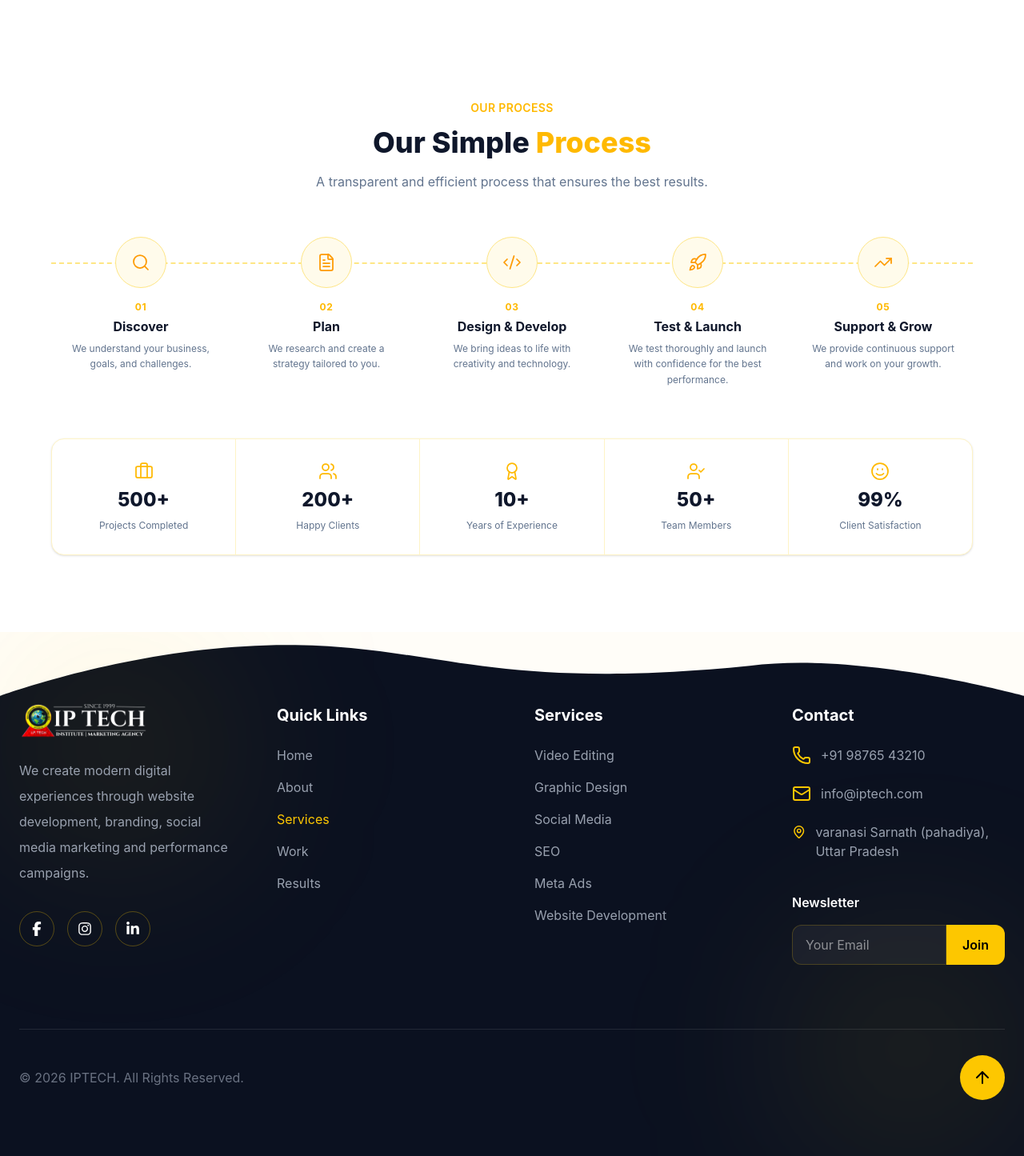
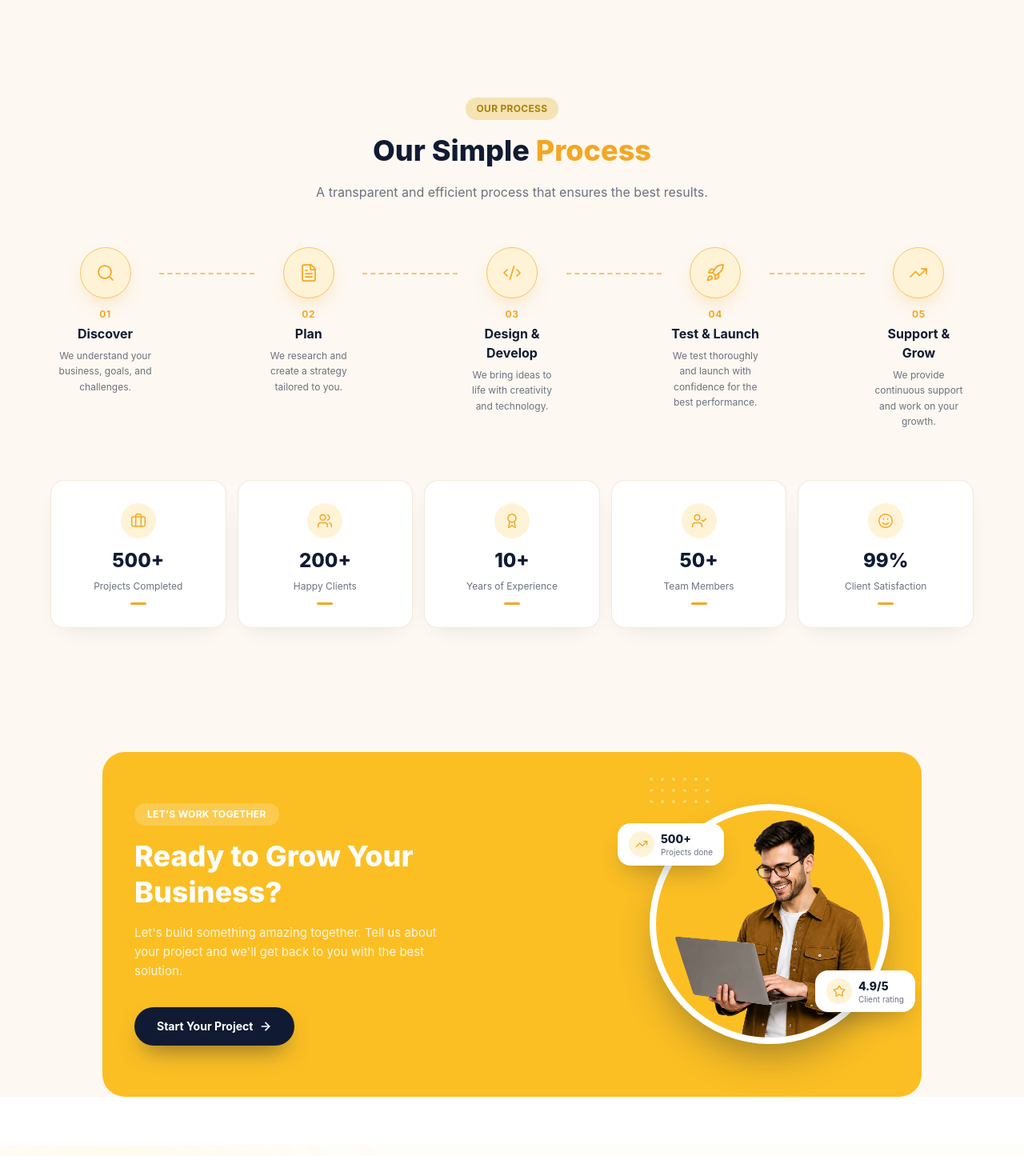
Before and after one commit to akhileshBhardwaj/iptech-portfolio, a React (Vite) app: page /services in a window 1280 px wide. Shown: the part 2320-3765 px from the top of the page at 80% size. Built offline with nearby package versions, Linux system fonts and the light colour scheme.

Commit message:
service page complete

```diff
--- /dev/null
+++ b/src/components/servicePage/CTAsection/CTASection.jsx
@@ -0,0 +1,200 @@
+import React from "react";
+import { ArrowRight, TrendingUp, Star } from "lucide-react";
+import image from '../../../assets/images/services/service_cta-img-Photoroom.png'
+
+const CTASection = ({
+  eyebrow = "LET'S WORK TOGETHER",
+  heading = "Ready to Grow Your Business?",
+  description = "Let's build something amazing together. Tell us about your project and we'll get back to you with the best solution.",
+  buttonText = "Start Your Project",
+  onButtonClick,
+  stats = [
+    {
+      icon: TrendingUp,
+      value: "500+",
+      label: "Projects done",
+    },
+    {
+      icon: Star,
+      value: "4.9/5",
+      label: "Client rating",
+    },
+  ],
+}) => {
+  // Icon components ko variable me store karna zaroori hai
+  const StatIconOne = stats[0]?.icon;
+  const StatIconTwo = stats[1]?.icon;
+
+  return (
+    <section className=" max-w-[80%] w-full mx-auto my-15 px-10 relative overflow-hidden rounded-[28px] bg-[#FBBF24]">
+      {/* Dotted Texture */}
+
+      <div className="pointer-events-none absolute right-[26%] top-8 hidden grid-cols-6 gap-2.5 opacity-40 sm:grid">
+        {Array.from({ length: 18 }).map((_, i) => (
+          <span key={i} className="h-1 w-1 rounded-full bg-white" />
+        ))}
+      </div>
+
+      {/* Main Content */}
+
+      <div className="relative z-10 flex h-full flex-col items-start gap-8 sm:flex-row sm:items-center sm:justify-between">
+        {/* LEFT */}
+
+        <div className="max-w-lg py-8 sm:py-16">
+          {/* Eyebrow */}
+
+          <span className="inline-block rounded-full bg-white/20 px-4 py-1.5 text-xs font-bold tracking-wide text-white backdrop-blur-sm">
+            {eyebrow}
+          </span>
+
+          {/* Heading */}
+
+          <h2 className="mt-4 text-3xl font-extrabold leading-tight text-white md:text-4xl">
+            {heading}
+          </h2>
+
+          {/* Description */}
+
+          <p className="mt-4 max-w-sm text-sm leading-relaxed text-white/85 md:text-[15px]">
+            {description}
+          </p>
+
+          {/* Button */}
+
+          <button
+            onClick={onButtonClick}
+            className="
+              mt-8
+              inline-flex
+              items-center
+              gap-2
+              rounded-full
+              bg-[#101B33]
+              px-7
+              py-3.5
+              text-sm
+              font-bold
+              text-white
+              shadow-[0_14px_30px_-12px_rgba(16,27,51,0.6)]
+              transition-transform
+              hover:scale-[1.03]
+              active:scale-[0.98]
+            "
+          >
+            {buttonText}
+
+            <ArrowRight className="h-4 w-4" strokeWidth={2.5} />
+          </button>
+        </div>
+
+        {/* RIGHT IMAGE */}
+
+        <div className="relative mx-auto mt-4 h-56 w-56 shrink-0 sm:mx-0 sm:-mb-14 sm:-mt-14 sm:h-75 sm:w-75">
+          <div className="h-full w-full overflow-hidden rounded-full border-[6px] border-white shadow-[0_25px_50px_-15px_rgba(16,27,51,0.4)] sm:border-8">
+            <img
+              src={image}
+              alt="Person working on a laptop"
+              className="h-full w-full object-cover"
+            />
+          </div>
+
+          {/* Floating Chip - Top */}
+
+          {stats[0] && StatIconOne && (
+            <div
+              className="
+                absolute
+                -left-6
+                top-2
+                flex
+                items-center
+                gap-2
+                rounded-2xl
+                bg-white
+                px-3.5
+                py-2.5
+                shadow-[0_15px_30px_-10px_rgba(16,27,51,0.3)]
+                sm:-left-10
+                sm:top-6
+              "
+            >
+              <span
+                className="
+                  flex
+                  h-8
+                  w-8
+                  items-center
+                  justify-center
+                  rounded-full
+                  bg-[#FEF3D6]
+                "
+              >
+                <StatIconOne
+                  className="h-4 w-4 text-[#F5A623]"
+                  strokeWidth={2}
+                />
+              </span>
+
+              <div className="leading-tight">
+                <p className="text-sm font-extrabold text-[#101B33]">
+                  {stats[0].value}
+                </p>
+
+                <p className="text-[10px] text-[#6B7280]">{stats[0].label}</p>
+              </div>
+            </div>
+          )}
+
+          {/* Floating Chip - Bottom */}
+
+          {stats[1] && StatIconTwo && (
+            <div
+              className="
+                absolute
+                -right-4
+                bottom-4
+                flex
+                items-center
+                gap-2
+                rounded-2xl
+                bg-white
+                px-3.5
+                py-2.5
+                shadow-[0_15px_30px_-10px_rgba(16,27,51,0.3)]
+                sm:-right-8
+                sm:bottom-10
+              "
+            >
+              <span
+                className="
+                  flex
+                  h-8
+                  w-8
+                  items-center
+                  justify-center
+                  rounded-full
+                  bg-[#FEF3D6]
+                "
+              >
+                <StatIconTwo
+                  className="h-4 w-4 text-[#F5A623]"
+                  strokeWidth={2}
+                />
+              </span>
+
+              <div className="leading-tight">
+                <p className="text-sm font-extrabold text-[#101B33]">
+                  {stats[1].value}
+                </p>
+
+                <p className="text-[10px] text-[#6B7280]">{stats[1].label}</p>
+              </div>
+            </div>
+          )}
+        </div>
+      </div>
+    </section>
+  );
+};
+
+export default CTASection;
--- a/src/components/servicePage/WhyChooseus/WhyChooseSection.jsx
+++ b/src/components/servicePage/WhyChooseus/WhyChooseSection.jsx
@@ -103,7 +103,7 @@ const WhyChooseSection = () => {
             breakpoints={{
               1024: { slidesPerView: 3, slidesPerGroup: 1 },
             }}
-            className="!overflow-hidden !pb-2"
+            className="overflow-hidden! pb-2!"
           >
             {whyChooseData.map((item, index) => (
               <SwiperSlide key={item.title}>
--- a/src/components/servicePage/processSection/OurProcessSection.jsx
+++ b/src/components/servicePage/processSection/OurProcessSection.jsx
@@ -5,7 +5,7 @@ import StatsBar from "./StatsBar";
 
 const OurProcessSection = () => {
   return (
-    <section className="w-full bg-transparent px-6 py-16 md:py-24">
+    <section className="w-full  px-6 py-16 md:py-24">
       <div className="mx-auto max-w-6xl">
         {/* ---------- HEADER ---------- */}
         <div className="mx-auto mb-14 max-w-2xl text-center">
@@ -14,7 +14,7 @@ const OurProcessSection = () => {
             whileInView={{ opacity: 1, y: 0 }}
             viewport={{ once: true }}
             transition={{ duration: 0.5 }}
-            className="inline-block text-sm font-semibold tracking-wide text-amber-400"
+            className="inline-block rounded-full bg-[#F6E3B4] px-3.5 py-1.5 text-xs font-bold tracking-wide text-[#A9800F]"
           >
             OUR PROCESS
           </motion.span>
@@ -24,9 +24,9 @@ const OurProcessSection = () => {
             whileInView={{ opacity: 1, y: 0 }}
             viewport={{ once: true }}
             transition={{ duration: 0.5, delay: 0.1 }}
-            className="mt-3 text-3xl font-extrabold text-slate-900 sm:text-4xl"
+            className="mt-4 text-3xl font-extrabold leading-tight text-[#101B33] sm:text-4xl"
           >
-            Our Simple <span className="text-amber-400">Process</span>
+            Our Simple <span className="text-[#F5A623]">Process</span>
           </motion.h2>
 
           <motion.p
@@ -34,7 +34,7 @@ const OurProcessSection = () => {
             whileInView={{ opacity: 1, y: 0 }}
             viewport={{ once: true }}
             transition={{ duration: 0.5, delay: 0.2 }}
-            className="mt-4 text-sm leading-relaxed text-slate-500 sm:text-base"
+            className="mt-4 text-sm leading-relaxed text-[#6B7280] sm:text-base"
           >
             A transparent and efficient process that ensures the best results.
           </motion.p>
--- a/src/components/servicePage/processSection/ProcessStep.jsx
+++ b/src/components/servicePage/processSection/ProcessStep.jsx
@@ -11,20 +11,20 @@ const ProcessStep = ({ number, icon: Icon, title, description, index }) => {
       className="relative z-10 flex flex-1 flex-col items-center px-2 text-center"
     >
       {/* Icon circle */}
-      <div className="mb-4 flex h-16 w-16 shrink-0 items-center justify-center rounded-full border border-amber-200 bg-amber-50">
-        <Icon className="h-6 w-6 text-amber-500" strokeWidth={1.75} />
+      <div className="mb-3 flex h-16 w-16 shrink-0 items-center justify-center rounded-full border border-[#F7C567] bg-[#FEF3D6] shadow-[0_10px_25px_-12px_rgba(245,166,35,0.5)]">
+        <Icon className="h-6 w-6 text-[#F5A623]" strokeWidth={1.75} />
       </div>
 
       {/* Number */}
-      <span className="mb-1 text-xs font-bold tracking-wider text-amber-400">
+      <span className="mb-1 text-xs font-bold tracking-wider text-[#F5A623]">
         {number}
       </span>
 
       {/* Title */}
-      <h3 className="mb-1.5 text-base font-bold text-slate-900">{title}</h3>
+      <h3 className="mb-1.5 text-base font-bold text-[#101B33]">{title}</h3>
 
       {/* Description */}
-      <p className="max-w-[180px] text-xs leading-relaxed text-slate-500">
+      <p className="max-w-45 text-xs leading-relaxed text-[#6B7280]">
         {description}
       </p>
     </motion.div>
--- a/src/components/servicePage/processSection/ProcessSteps.jsx
+++ b/src/components/servicePage/processSection/ProcessSteps.jsx
@@ -1,15 +1,30 @@
-import React from "react";
+import React, { Fragment } from "react";
 import { processData } from "./processData";
 import ProcessStep from "./ProcessStep";
 
+const Connector = () => (
+  <>
+    {/* Horizontal connector - desktop/tablet only, aligned to icon center (h-16 → center at 32px) */}
+    <div
+      className="mt-8 hidden h-0.5 flex-1 shrink border-t-2 border-dashed border-[#F5C567] sm:block"
+      aria-hidden="true"
+    />
+    {/* Vertical connector - mobile only */}
+    <div
+      className="block h-8 w-0.5 border-l-2 border-dashed border-[#F5C567] sm:hidden"
+      aria-hidden="true"
+    />
+  </>
+);
+
 const ProcessSteps = () => {
   return (
-    <div className="relative flex flex-col items-start gap-10 sm:flex-row sm:items-start sm:gap-2">
-      {/* Connecting dotted line (desktop only) */}
-      <div className="absolute left-0 right-0 top-8 hidden border-t-2 border-dashed border-amber-200 sm:block" />
-
+    <div className="flex flex-col items-center gap-2 sm:flex-row sm:items-start sm:gap-0">
       {processData.map((step, index) => (
-        <ProcessStep key={step.number} {...step} index={index} />
+        <Fragment key={step.number}>
+          <ProcessStep {...step} index={index} />
+          {index < processData.length - 1 && <Connector />}
+        </Fragment>
       ))}
     </div>
   );
--- a/src/components/servicePage/processSection/StatItem.jsx
+++ b/src/components/servicePage/processSection/StatItem.jsx
@@ -8,11 +8,14 @@ const StatItem = ({ icon: Icon, value, label, index }) => {
       whileInView={{ opacity: 1, y: 0 }}
       viewport={{ once: true, amount: 0.3 }}
       transition={{ duration: 0.5, delay: index * 0.1 }}
-      className="flex flex-1 flex-col items-center gap-2 px-4 py-7 text-center"
+      className="flex flex-col items-center gap-2 rounded-2xl bg-white px-4 py-7 text-center shadow-[0_10px_30px_-15px_rgba(16,27,51,0.15)] ring-1 ring-[#F3EADB]"
     >
-      <Icon className="h-6 w-6 text-amber-400" strokeWidth={1.75} />
-      <p className="text-2xl font-extrabold text-slate-900">{value}</p>
-      <p className="text-xs text-slate-500">{label}</p>
+      <div className="mb-1 flex h-11 w-11 items-center justify-center rounded-full bg-[#FEF3D6]">
+        <Icon className="h-5 w-5 text-[#F5A623]" strokeWidth={1.75} />
+      </div>
+      <p className="text-2xl font-extrabold text-[#101B33]">{value}</p>
+      <p className="text-xs text-[#6B7280]">{label}</p>
+      <span className="mt-1 h-0.75 w-5 rounded-full bg-[#F5A623]" />
     </motion.div>
   );
 };
--- a/src/components/servicePage/processSection/StatsBar.jsx
+++ b/src/components/servicePage/processSection/StatsBar.jsx
@@ -1,4 +1,4 @@
-import React, { Fragment } from "react";
+import React from "react";
 import { motion } from "framer-motion";
 import { statsData } from "./statsData";
 import StatItem from "./StatItem";
@@ -10,15 +10,10 @@ const StatsBar = () => {
       whileInView={{ opacity: 1, y: 0 }}
       viewport={{ once: true, amount: 0.2 }}
       transition={{ duration: 0.6 }}
-      className="flex flex-col overflow-hidden rounded-2xl border border-amber-100 bg-white shadow-sm sm:flex-row sm:items-stretch"
+      className="grid grid-cols-2 gap-4 sm:grid-cols-3 lg:grid-cols-5"
     >
       {statsData.map((stat, index) => (
-        <Fragment key={stat.label}>
-          <StatItem {...stat} index={index} />
-          {index < statsData.length - 1 && (
-            <div className="h-px w-full bg-amber-100 sm:h-auto sm:w-px" />
-          )}
-        </Fragment>
+        <StatItem key={stat.label} {...stat} index={index} />
       ))}
     </motion.div>
   );
--- a/src/pages/Services.jsx
+++ b/src/pages/Services.jsx
@@ -3,10 +3,11 @@ import ServiceHero from "../components/servicePage/ServiceHero/ServiceHero";
 import ServicesSection from "../components/servicePage/serviceSection/ServicesSection";
 import WhyChooseSection from "../components/servicePage/WhyChooseus/WhyChooseSection";
 import OurProcessSection from "../components/servicePage/processSection/OurProcessSection";
+import CTASection from "../components/servicePage/CTAsection/CTASection";
 
 const Services = () => {
   return (
-    <div className="pt-20">
+    <div className="pt-20  bg-[#FDF8F1] ">
       <ServiceHero />
 
       {/* Services section */}
@@ -23,6 +24,12 @@ const Services = () => {
       <section>
         <OurProcessSection />
       </section>
+
+      {/* CTA */}
+      <section>
+        <CTASection/>
+      </section>
+
     </div>
   );
 };
```
Also changed, not shown: src/assets/images/services/service_cta-img-Photoroom.png (added), src/components/servicePage/processSection/processData.js (renamed from src/components/servicePage/processSection/processData.jsx).
